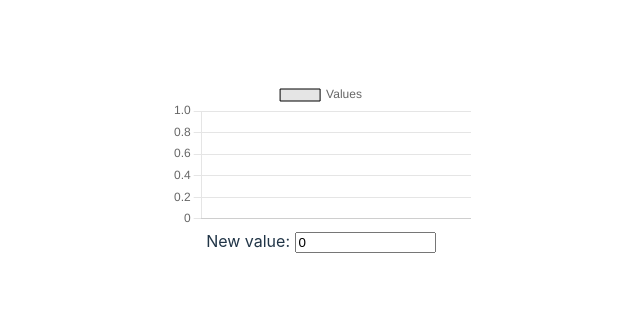
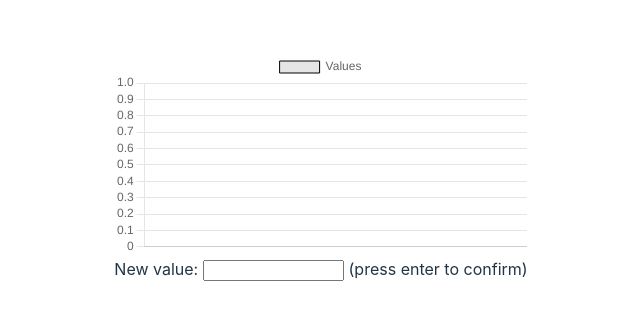
Before and after one commit to albertnt/TemporaryGraph, a React (Vite) app: page / in a window 1280 px wide. Shown: the part 234-554 px from the top of the page, without its empty margins (319-959 px from the left). Built offline with nearby package versions, Linux system fonts and the light colour scheme.

Commit message:
added stack ov values below

```diff
--- a/src/App.css
+++ b/src/App.css
@@ -44,3 +44,7 @@
 .inputValue{
   width: 10em;
 }
+
+.rowValue{
+  /*padding: 0.5em;*/
+}
--- a/src/App.tsx
+++ b/src/App.tsx
@@ -42,7 +42,8 @@ Chart.register(...registerables)
 
 function App() {
   //const [count, setCount] = useState(0)
-  const [values, setValues] = useState([0]);
+  const [values, setValues] = useState([]);
+  const [defaultInputValue, setdefaultInputValue] = useState([]);
 
   const [aryStack, setAryStack] = useState([]);
 
@@ -78,7 +79,7 @@ function App() {
     ],
   });
 
-  const setNewValues = (newValues: string) => {
+  /*const setNewValues = (newValues: string) => {
     //console.log("String values: ",newValues);
     //string parsing to array of values
     let aryValues:number[] = newValues.split(",").map((item)=>parseInt(item.trim()));
@@ -107,7 +108,7 @@ function App() {
       ]
     });
     setAryStack(newArray);
-  };
+  };*/
 
 
   const handleKeyDown = (event:any) => {
@@ -141,9 +142,15 @@ function App() {
         ]
       });
       setAryStack(newArray);
+      //setValues([]);
+      //console.log(aryStack);
     }
   };
 
+  const handleRemoveValue = (indexToRemove:number) => {
+    console.log("Remove value: ", indexToRemove);
+    //aryStack.splice(index, indexToRemove);
+  }
 
   return (
     <>
@@ -169,18 +176,23 @@ function App() {
             const rgxpInput = /^[-,0-9]+$/;
             //console.log(event.target.value);
             if(event.target.value === '' || rgxpInput.test(event.target.value)){
-              //setNewValues(event.target.value);
+              //setNewValues(event.target.value); <--- moved to onkeydown
               setValues(event.target.value);
             }
           }
         }
-        onKeyDown={handleKeyDown}></input>
-        {/*
-          aryStack.map((element) => {
-            console.log(element);
-          })*/
+        onKeyDown={handleKeyDown}></input> (press enter to confirm)
+      </div>
+      <>
+        {
+          //if(aryStack.length > 0) <div>Values list</div>
         }
-      </div>
+        {
+          (aryStack.length > 0 && aryStack.map( (item, index) =>
+            <div key={index} className='rowValue'>{item} <button onClick={handleRemoveValue(index)}>-</button></div>
+          ))
+        }
+      </>
     </div>
       {/*<div>
         <a href="https://vitejs.dev" target="_blank">
```
